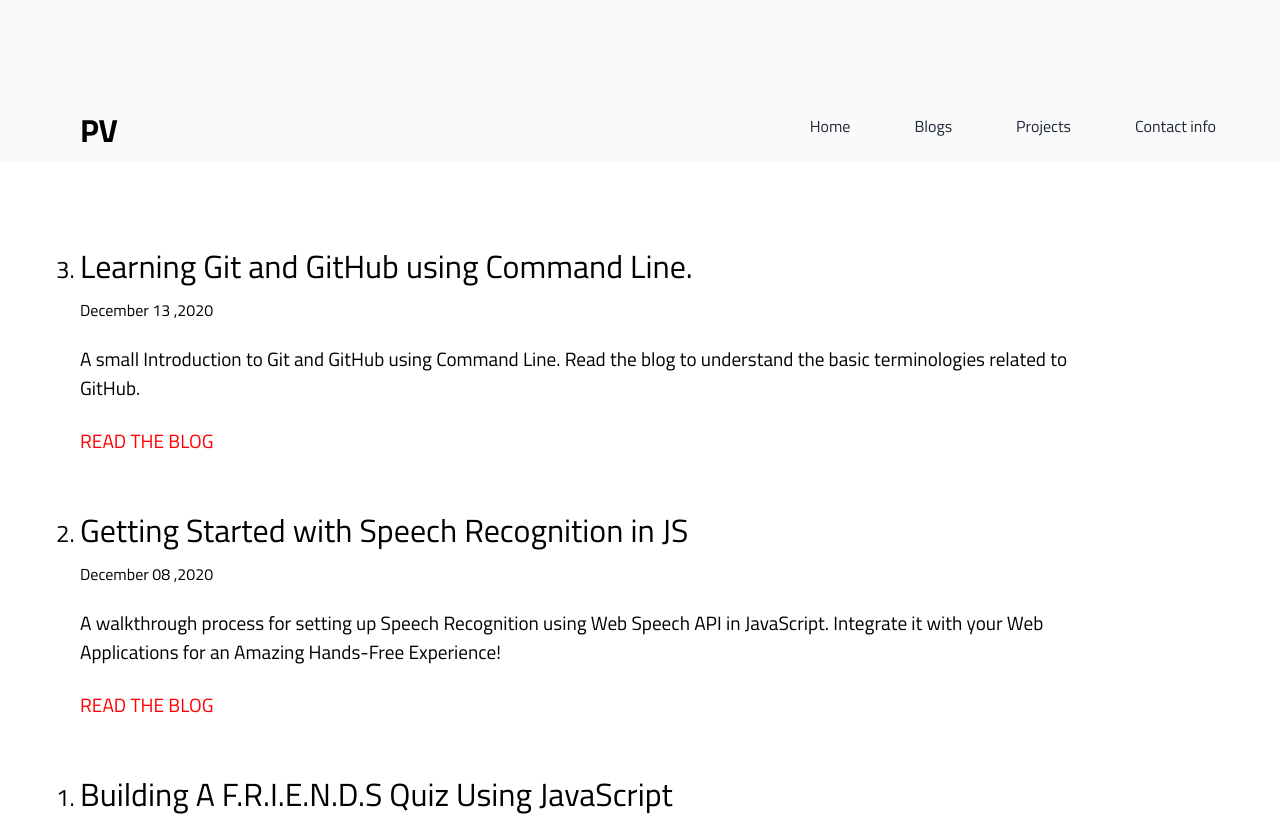
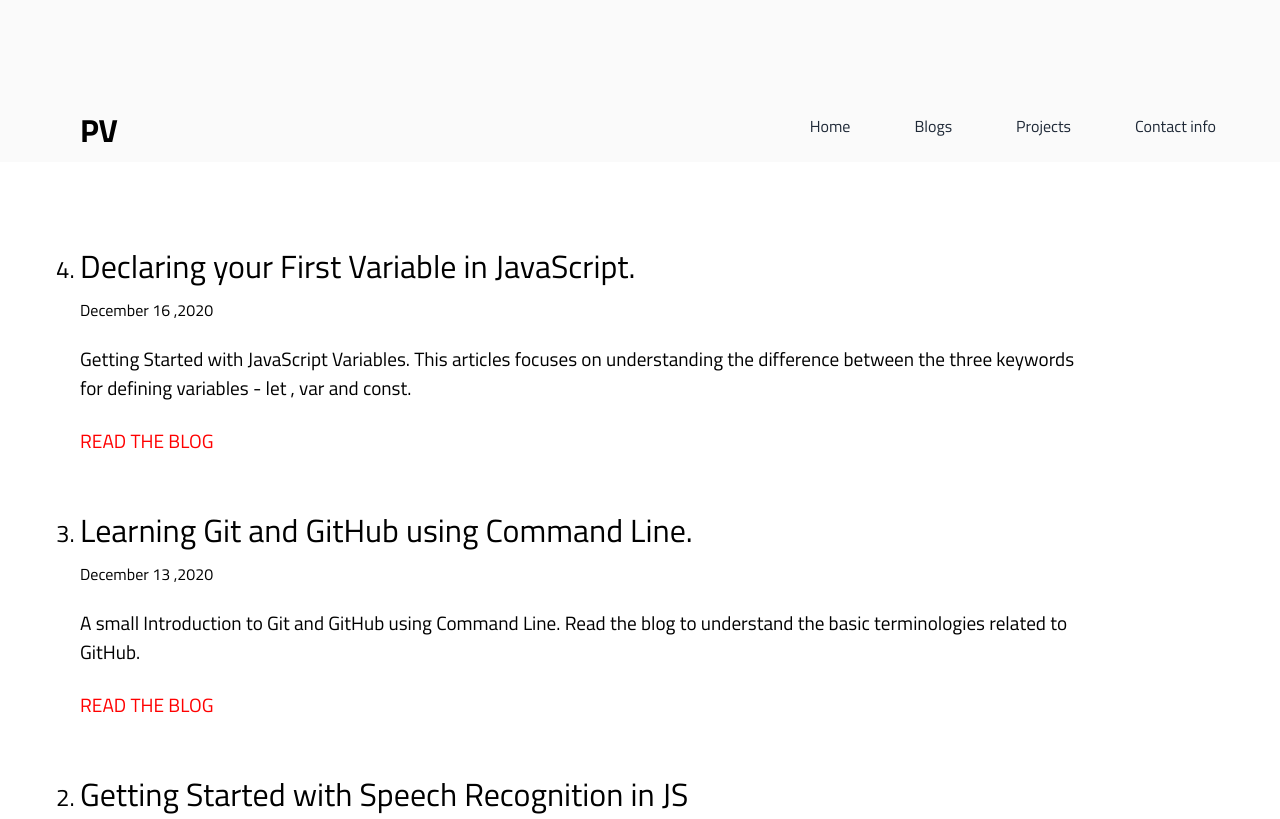
Before and after one commit to PrakharV10/Portfolio-Version-1, a plain HTML site: page blogs.html in a window 1280 px wide. Shown: the top 819 px of the page. Drawn offline with Linux system fonts and the light colour scheme.

Commit message:
Add Blog 5

```diff
--- a/blogs.html
+++ b/blogs.html
@@ -32,6 +32,15 @@
             <!-- <h1>PROJECTS</h1> -->
             <div>
                 <ol reversed>
+
+                    <li>
+                        <div class="project-container">
+                            <h2>Declaring your First Variable in JavaScript.</h2>
+                            <small>December 16 ,2020</small>
+                            <p>Getting Started with JavaScript Variables. This articles focuses on understanding the difference between the three keywords for defining variables - let , var and const.</p>
+                            <a class = "project-link1" href="https://prakhar10varshney.hashnode.dev/declaring-your-first-variable-in-javascript" target="_blank" >READ THE BLOG</a> <br />
+                        </div>
+                    </li>
 
                     <li>
                         <div class="project-container">
```
